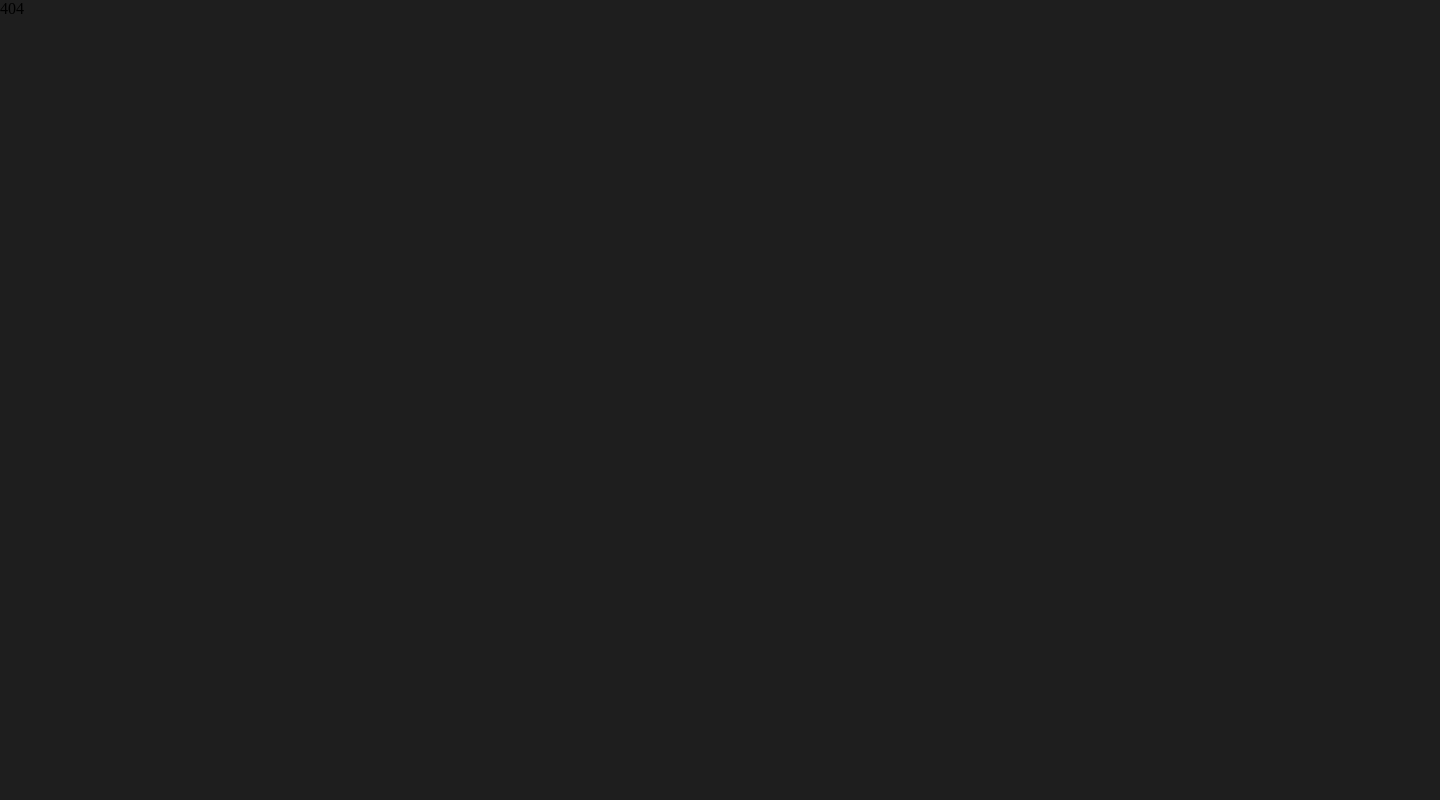
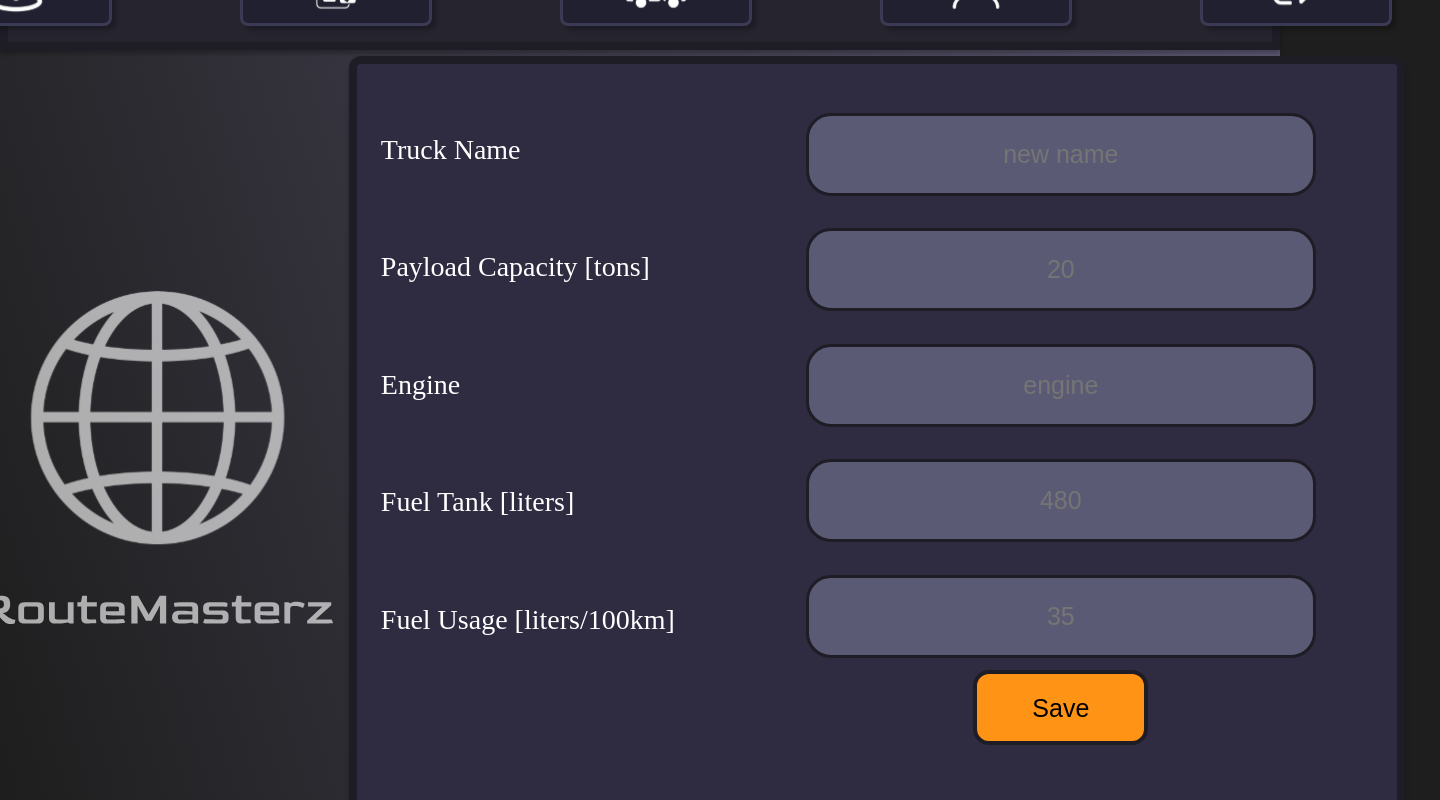
Before and after one commit to pawel00wypych/RouteMasterz, a React (Create React App) app in the folder frontend/: page /driver/truck in a window 1280 px wide. Before the commit this address had no page. Shown: the top 800 px of the page, 1440 px wide, since content can reach past the window. Built offline with nearby package versions, Linux system fonts and the light colour scheme.

Commit message:
logistician/driver truck static view v.1

```diff
--- a/frontend/src/components/FormInput/FormInput.module.css
+++ b/frontend/src/components/FormInput/FormInput.module.css
@@ -60,3 +60,16 @@
     font-size: 25px;
     line-height: 50px;
 }
+
+.truckInput {
+    text-align: center;
+    width: 20em;
+    height: 3em;
+    background: #5A5A74;
+    border: 3px solid #1E1D26;
+    border-radius: 25px;
+    margin-top: 1.3em;
+
+    font-size: 25px;
+    line-height: 50px;
+}
--- a/frontend/src/components/FormInput/FormInput.tsx
+++ b/frontend/src/components/FormInput/FormInput.tsx
@@ -7,6 +7,7 @@ import style from './FormInput.module.css';
 export interface FormInputProps {
     text?: string;
     width?: string;
+    height?: string;
     onClick?: () => void;
     className?: string;
     id?: string;
@@ -34,7 +35,7 @@ export default class FormInput extends Component<FormInputProps, InputState> {
 
     render() {
         return (
-            <input ref={this.props.useRef} placeholder={this.props.text} className={this.props.className} onClick={this.props.onClick} type='text' id={this.props.id} />
+            <input height={this.props.height} width={this.props.width} ref={this.props.useRef} placeholder={this.props.text} className={this.props.className} onClick={this.props.onClick} type='text' id={this.props.id} />
         );
     }
 }
--- a/frontend/src/index.tsx
+++ b/frontend/src/index.tsx
@@ -9,6 +9,8 @@ import Register from "./views/Register/Register";
 import LogisticianMap from "./views/Logistician/Map/LogisticianMap";
 import DriverMap from "./views/Driver/Map/DriverMap";
 import Account from "./views/Account/Account";
+import DriverTruck from "./views/Driver/Truck/DriverTruck";
+import LogisticianTrucks from "./views/Logistician/Trucks/LogisticianTrucks";
 
 
 const router = createBrowserRouter([
@@ -37,6 +39,16 @@ const router = createBrowserRouter([
         element: <Account />,
         errorElement: <div>404</div>,
     },
+    {
+        path: '/driver/truck',
+        element: <DriverTruck />,
+        errorElement: <div>404</div>,
+    },
+    {
+        path: '/logistician/trucks',
+        element: <LogisticianTrucks />,
+        errorElement: <div>404</div>,
+    },
 ]);
 
 let root = ReactDOM.createRoot(document.getElementById('root') as HTMLElement);
--- /dev/null
+++ b/frontend/src/views/Driver/Truck/DriverTruck.module.css
@@ -0,0 +1,44 @@
+.user {
+    display: flex;
+    flex-direction: row;
+    box-sizing: border-box;
+
+    align-content: center;
+    justify-content: center;
+
+    background: #2F2B41;
+    border: 8px solid #1E1D26;
+    box-shadow: 0px 4px 4px rgba(0, 0, 0, 0.25);
+    border-radius: 12px;
+    width: 80em;
+    height: 51em;
+    margin-right: 0.4em;
+}
+
+.rightContainer {
+    display: flex;
+    flex-direction: column;
+    width: 40em;
+    height: 48em;
+    margin: 1em;
+    align-items: center;
+}
+
+.leftContainer {
+    display: flex;
+    flex-direction: column;
+    width: 20em;
+    height: 48em;
+    margin: 1em;
+    padding: 0.5em;
+}
+
+.textDiv {
+    display: flex;
+    align-items: center;
+    justify-content: left;
+    height: 4em;
+    font-size: 28px;
+    color: white;
+    margin-top: 0.2em;
+}
--- /dev/null
+++ b/frontend/src/views/Driver/Truck/DriverTruck.tsx
@@ -0,0 +1,61 @@
+
+import CustomContainer from "../../../components/Containers/CustomContainer/CustomContainer";
+import Button from "../../../components/Buttons/FormButton";
+
+// @ts-ignore
+import cityMap from "../../../resources/img/cityMap.svg";
+// @ts-ignore
+import accountStyle from "../../Account/Account.module.css";
+// @ts-ignore
+import style from "./DriverTruck.module.css";
+import FormInput from "../../../components/FormInput/FormInput";
+// @ts-ignore
+import inputStyle from '../../../components/FormInput/FormInput.module.css';
+// @ts-ignore
+import buttonStyle from "../../../components/Buttons/FormButton.module.css"
+
+// @ts-ignore
+import save from "../../../resources/img/save.svg";
+// @ts-ignore
+import add from "../../../resources/img/plus.svg";
+import MainContainer from "../../../components/Containers/MainContainer/MainContainer";
+import TopBar from "../../../components/TopBar/TopBar";
+import MidContainer from "../../../components/Containers/MidContainer/MidContainer";
+import Page from "../../../components/Page/Page";
+// @ts-ignore
+import logo from "../../../resources/img/logo.svg";
+
+function DriverTruck() {
+
+    return (
+        <Page>
+            <MainContainer>
+                <TopBar/>
+                <MidContainer>
+                    <div id={accountStyle.emptyDiv}>
+                        <img src={logo} className={accountStyle.logo} alt={''}/>
+                    </div>
+                    <CustomContainer className={style.user}>
+                        <CustomContainer className={style.leftContainer}>
+                            <div className={style.textDiv}>Truck Name</div>
+                            <div className={style.textDiv}>Payload Capacity [tons]</div>
+                            <div className={style.textDiv}>Engine</div>
+                            <div className={style.textDiv}>Fuel Tank [liters]</div>
+                            <div className={style.textDiv}>Fuel Usage [liters/100km]</div>
+                        </CustomContainer>
+                        <CustomContainer className={style.rightContainer}>
+                            <FormInput className={inputStyle.truckInput} text={"new name"}/>
+                            <FormInput className={inputStyle.truckInput} text={"20"}/>
+                            <FormInput className={inputStyle.truckInput} text={"engine"}/>
+                            <FormInput className={inputStyle.truckInput} text={"480"}/>
+                            <FormInput className={inputStyle.truckInput} text={"35"}/>
+                            <Button className={buttonStyle.accountButton} text={"Save"}/>
+                        </CustomContainer>
+                    </CustomContainer>
+                </MidContainer>
+            </MainContainer>
+        </Page>
+    );
+}
+
+export default DriverTruck;
--- /dev/null
+++ b/frontend/src/views/Logistician/Trucks/LogisticianTrucks.module.css
@@ -0,0 +1,36 @@
+.user {
+    display: flex;
+    flex-direction: row;
+    box-sizing: border-box;
+
+    align-content: center;
+    justify-content: center;
+
+    background: #2F2B41;
+    border: 8px solid #1E1D26;
+    box-shadow: 0px 4px 4px rgba(0, 0, 0, 0.25);
+    border-radius: 12px;
+    width: 80em;
+    height: 51em;
+    margin-right: 0.4em;
+    margin-left: 1em;
+}
+
+.setRoutes {
+    display: flex;
+    flex-direction: row;
+    box-sizing: border-box;
+
+    align-content: center;
+    justify-content: center;
+
+    background: #3C3651;
+    border: 8px solid #1E1D26;
+    box-shadow: 0px 4px 4px rgba(0, 0, 0, 0.25);
+    border-radius: 12px;
+
+    width: 38em;
+    height: 51em;
+    margin-right: 1em;
+    margin-left: 2em;
+}
--- /dev/null
+++ b/frontend/src/views/Logistician/Trucks/LogisticianTrucks.tsx
@@ -0,0 +1,42 @@
+import Page from "../../../components/Page/Page";
+import MainContainer from "../../../components/Containers/MainContainer/MainContainer";
+import TopBar from "../../../components/TopBar/TopBar";
+import MidContainer from "../../../components/Containers/MidContainer/MidContainer";
+// @ts-ignore
+import accountStyle from "../../Account/Account.module.css";
+// @ts-ignore
+import logo from "../../../resources/img/logo.svg";
+import CustomContainer from "../../../components/Containers/CustomContainer/CustomContainer";
+// @ts-ignore
+import style from "./LogisticianTrucks.module.css";
+import FormInput from "../../../components/FormInput/FormInput";
+// @ts-ignore
+import inputStyle from "../../../components/FormInput/FormInput.module.css";
+import Button from "../../../components/Buttons/FormButton";
+// @ts-ignore
+import buttonStyle from "../../../components/Buttons/FormButton.module.css";
+
+function LogisticianTrucks() {
+
+    return (
+        <Page>
+            <MainContainer>
+                <TopBar/>
+                <MidContainer>
+                    <CustomContainer className={style.user}>
+                        <CustomContainer className={style.leftContainer}>
+                        </CustomContainer>
+                        <CustomContainer className={style.rightContainer}>
+                        </CustomContainer>
+                    </CustomContainer>
+                    <CustomContainer className={style.setRoutes}>
+
+                    </CustomContainer>
+                </MidContainer>
+
+            </MainContainer>
+        </Page>
+    );
+}
+
+export default LogisticianTrucks;
```
